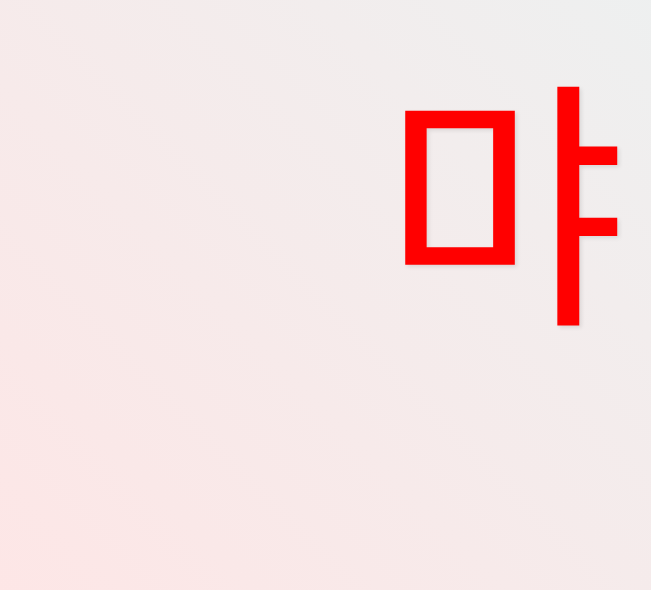
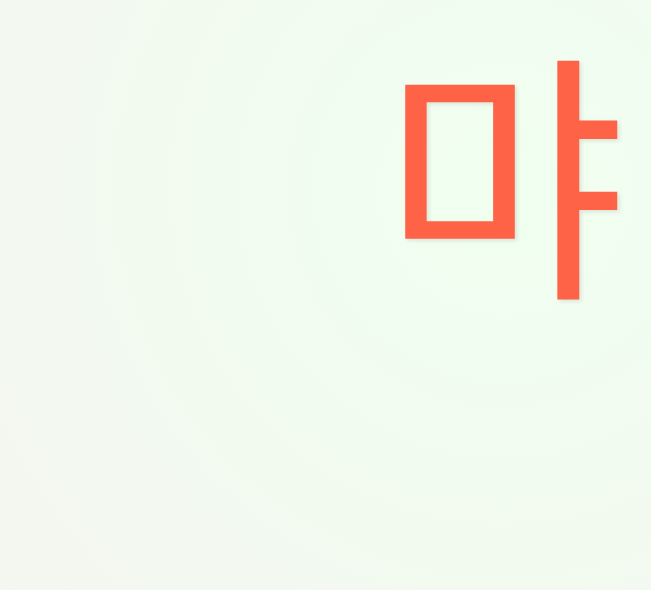
Before and after one commit to xohzzwn6kcj9/mya, a SvelteKit app: page / in a window 1280 px wide. Shown: the part 210-800 px from the top of the page, without its empty margins (136-787 px from the left). Built offline with nearby package versions, Linux system fonts and the light colour scheme; a web font is replaced by a local one.

Commit message:
feat: 초기 상태 랜덤 설정 및 첫 접속 시 '먀' 표시

```diff
--- a/src/routes/+page.svelte
+++ b/src/routes/+page.svelte
@@ -64,9 +64,9 @@
     'radial-gradient(circle, #FFFFF0, #F0FFFF)'
   ];
 
-  let currentFontIndex = 0;
-  let currentColorIndex = 0;
-  let currentGradientIndex = 0;
+  let currentFontIndex = getRandomIndex(fonts.length);
+  let currentColorIndex = getRandomIndex(textColors.length);
+  let currentGradientIndex = getRandomIndex(gradients.length);
   let showSpecialMessage = false;
 
   function getRandomIndex(max: number): number {
@@ -151,7 +151,7 @@
     // 배경색에 맞는 대비되는 텍스트 색상 선택
     currentColorIndex = getRandomIndex(textColors.length);
 
-    // 특별 메시지 표시 여부 결정
+    // 특별 메시지 표시 여부 결정 (첫 클릭 이후에만)
     if (hasLoveCookie()) {
       showSpecialMessage = Math.random() < 0.5; // 50% 확률
     }
```
